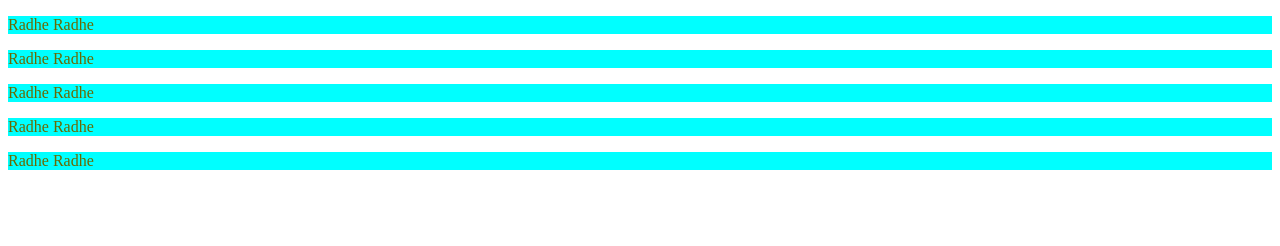
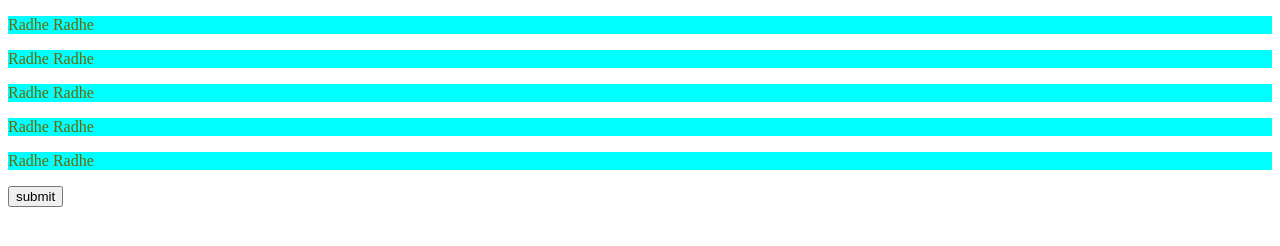
Before and after one commit to Nisarg1522/loccalrepo, a plain HTML site: page index.html in a window 1280 px wide. Drawn offline with Linux system fonts and the light colour scheme.

Commit message:
add button

```diff
--- a/index.html
+++ b/index.html
@@ -18,5 +18,6 @@
     <p>Radhe Radhe</p>
     <p>Radhe Radhe</p>
     <p>Radhe Radhe</p>
+    <input type="button" name="btn" id="btn" value="submit">
 </body>
 </html>
```
